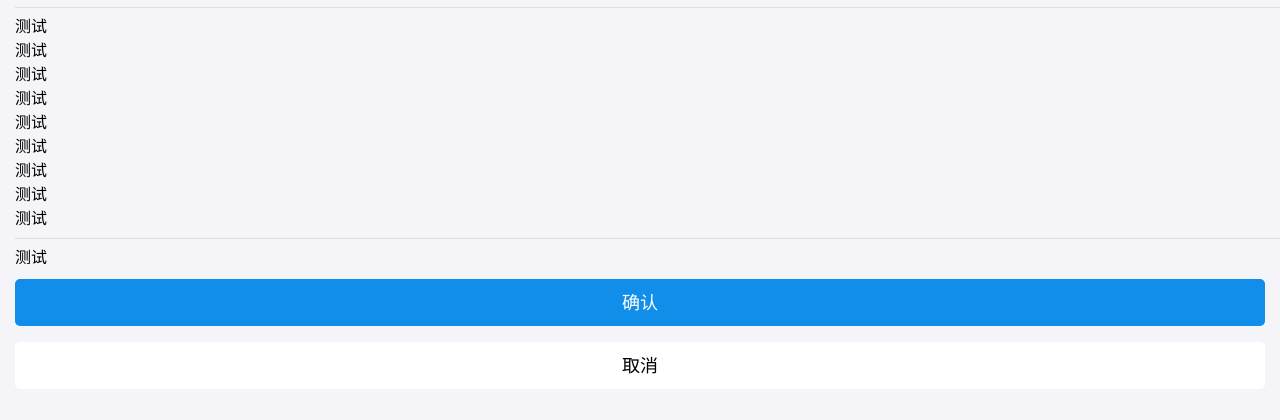
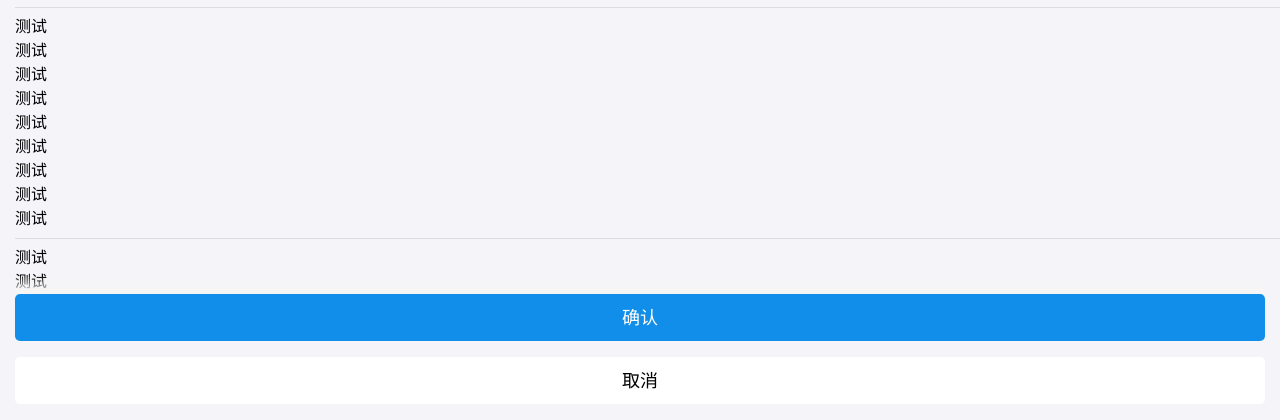
Before and after one commit to warmhug/aa, a PHP site: page /scroll.html in a window 1280 px wide. Shown: the part 380-800 px from the top of the page. Run offline with PHP 8.4, Linux system fonts and the light colour scheme; style sheets or scripts are compiled from the project's sources; some libraries are stand-ins or nearby versions.

Commit message:
autocommit

```diff
--- a/js-css-html/samples/scroll.less
+++ b/js-css-html/samples/scroll.less
@@ -58,7 +58,21 @@ body {
     }
   }
   .footer {
-    margin: 15px;
+    position: relative;
+    z-index: 1;
+    margin: 0 15px;
+    &:before {
+      content: '';
+      display: block;
+      position: absolute;
+      left: 0;
+      right: 0;
+      top: -36px;
+      height: 36px;
+      background-image: linear-gradient(-180deg, rgba(245, 245, 245, 0) 50%, rgba(245, 245, 245, 1));
+      // background-image: linear-gradient(-180deg, rgba(255, 255, 0, 0) 50%, rgba(255, 255, 0, 1));
+      z-index: -1;
+    }
     .button {
       display: block;
       width: 100%;
```
Also changed, not shown: mac.md (+3 -4 lines).
